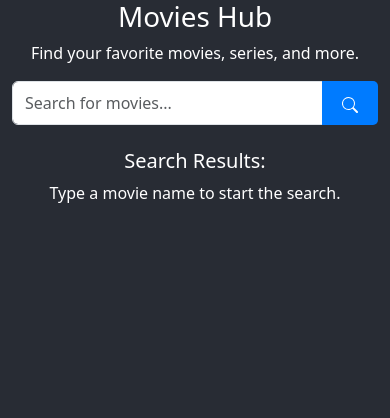
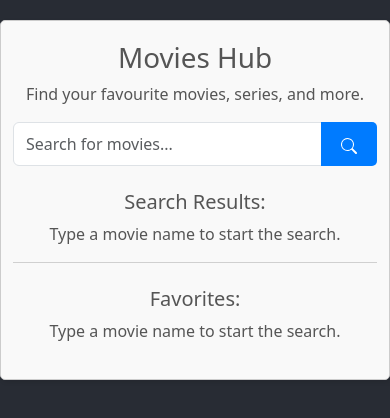
Before and after one commit to MohdRaza216/Movie-Search-App, a React (Create React App) app: page / in a window 390 px wide. Shown: the top 418 px of the page. Built offline with nearby package versions, Linux system fonts and the light colour scheme.

Commit message:
Refactor movie favorites functionality and enhance UI with responsive design

```diff
--- a/src/App.css
+++ b/src/App.css
@@ -7,10 +7,6 @@
   color: white;
   text-align: center;
 }
-
-/* .movie {
-  margin: 10px;
-} */
 
 img {
   width: 200px;
@@ -90,6 +86,20 @@ html {
   cursor: pointer;
 }
 
+.container-fluid {
+  padding: 20px;
+  border-radius: 5px;
+  background-color: #f9f9f9;
+  box-shadow: 2px 2px 5px rgba(0, 0, 0, 0.1);
+  color: #555;
+  overflow-x: auto;
+  max-width: 1200px;
+  margin: auto;
+  margin-bottom: 30px;
+  margin-top: 20px;
+  border: 1px solid #ccc;
+}
+
 /* Responsive adjustments (example) */
 @media (max-width: 768px) {
   .movie {
--- a/src/App.js
+++ b/src/App.js
@@ -5,8 +5,6 @@ import MoviesList from './components/moviesList.js';
 import 'bootstrap/dist/css/bootstrap.min.css';
 import 'bootstrap/dist/js/bootstrap.bundle.min.js';
 import AddFavourite from './components/addFavourite.js';
-
-
 
 const MoviePoster = ({ posterUrl }) => {
     const [imageError, setImageError] = useState(false);
@@ -29,8 +27,7 @@ const App = () => {
     const [movies, setMovies] = useState([]);
     const [searchTerm, setSearchTerm] = useState('');
     const [error, setError] = useState(null);
-    const [favourites, setfavorites] = useState([]);
-
+    const [favourites, setFavourites] = useState([]);
 
     const fetchMovies = async () => {
         const API_KEY = process.env.REACT_APP_OMDB_API_KEY;
@@ -75,17 +72,22 @@ const App = () => {
         fetchMovies();
     };
 
-    const favouriteMovieList = (movie) => {
-        const newFavouriteList = [...favourites, movie];
-        setfavorites(newFavouriteList);
-    }
+    const addFavouriteMovie = (movie) => {
+        setFavourites((prevFavourites) => {
+            // Check if the movie is already in the favorites list
+            if (!prevFavourites.some(fav => fav.imdbID === movie.imdbID)) {
+                return [...prevFavourites, movie];
+            }
+            return prevFavourites;
+        });
+    };
+
 
     return (
         <div className='App'>
             <div className="container-fluid">
                 <h1>Movies Hub</h1>
-                <p>Find your favorite movies, series, and more.</p>
-
+                <p>Find your favourite movies, series, and more.</p>
                 <form onSubmit={handleSearchSubmit}>
                     <div className="input-group mb-3">
                         <input
@@ -106,8 +108,12 @@ const App = () => {
                 {error && <div className="alert alert-danger">{error}</div>}
 
                 <h5 className="mt-4">Search Results:</h5>
-                <MoviesList movies={movies} MoviePoster={MoviePoster} favouriteComponent={AddFavourite}
-                handleFavouriteClick={favouriteMovieList}/>
+                <MoviesList movies={movies} MoviePoster={MoviePoster} favouriteComponent={AddFavourite} handleFavouritesClick={addFavouriteMovie}
+                />
+                <hr />
+                <h5 className="mt-4">Favorites:</h5>
+                <MoviesList movies={favourites} handleFavouriteClick={() => { }} />
+
             </div>
         </div>
     );
--- a/src/components/moviePoster.js
+++ b/src/components/moviePoster.js
@@ -1,7 +1,7 @@
 import React, { useState } from 'react';
 import PropTypes from 'prop-types';
 
-const MoviePoster = ({ posterUrl , movie }) => {
+const MoviePoster = ({ posterUrl, movie }) => {
     const [imageError, setImageError] = useState(false);
 
     if (!posterUrl || posterUrl === "N/A" || imageError) {
--- a/src/components/moviesList.js
+++ b/src/components/moviesList.js
@@ -8,7 +8,7 @@ const Placeholder = () => (
     </div>
 );
 
-const MoviesList = ({ movies, handleFavouriteClick }) => {
+const MoviesList = ({ movies, handleFavouritesClick }) => {
     if (!movies || movies.length === 0) {
         return <p>Type a movie name to start the search.</p>;
     }
@@ -34,17 +34,17 @@ const MoviesList = ({ movies, handleFavouriteClick }) => {
                         <Placeholder />
                     )}
 
-                    {/* Ensure FavouriteComponent is not inside a button */}
                     <button
-                        className="overlay mt-2"
-                        onClick={() => handleFavouriteClick(movie)}
-                        onKeyDown={(e) => e.key === 'Enter' && handleFavouriteClick(movie)}
+                        className="overlay mt-2 btn btn-primary"
+                        onClick={() => handleFavouritesClick(movie)} // Pass movie object
+                        onKeyDown={(e) => e.key === 'Enter' && handleFavouritesClick(movie)}
+                        tabIndex={0}
                         aria-label="Add to favorites"
+                        style={{ cursor: 'pointer' }}
                     >
-                        <span> {/* Use a span instead of placing a button inside */}
-                            <FavouriteComponent />
-                        </span>
+                        <FavouriteComponent />
                     </button>
+
                 </div>
             ))}
         </div>
@@ -58,7 +58,7 @@ MoviesList.propTypes = {
         Year: PropTypes.string.isRequired,
         Poster: PropTypes.string.isRequired
     })).isRequired,
-    handleFavouriteClick: PropTypes.func.isRequired
+    handleFavouritesClick: PropTypes.func.isRequired
 };
 
 export default MoviesList;
```
Also changed, not shown: 1 other file (tests, documents, lock files or other folders). Lines whose indentation alone changed are shown as unchanged.
